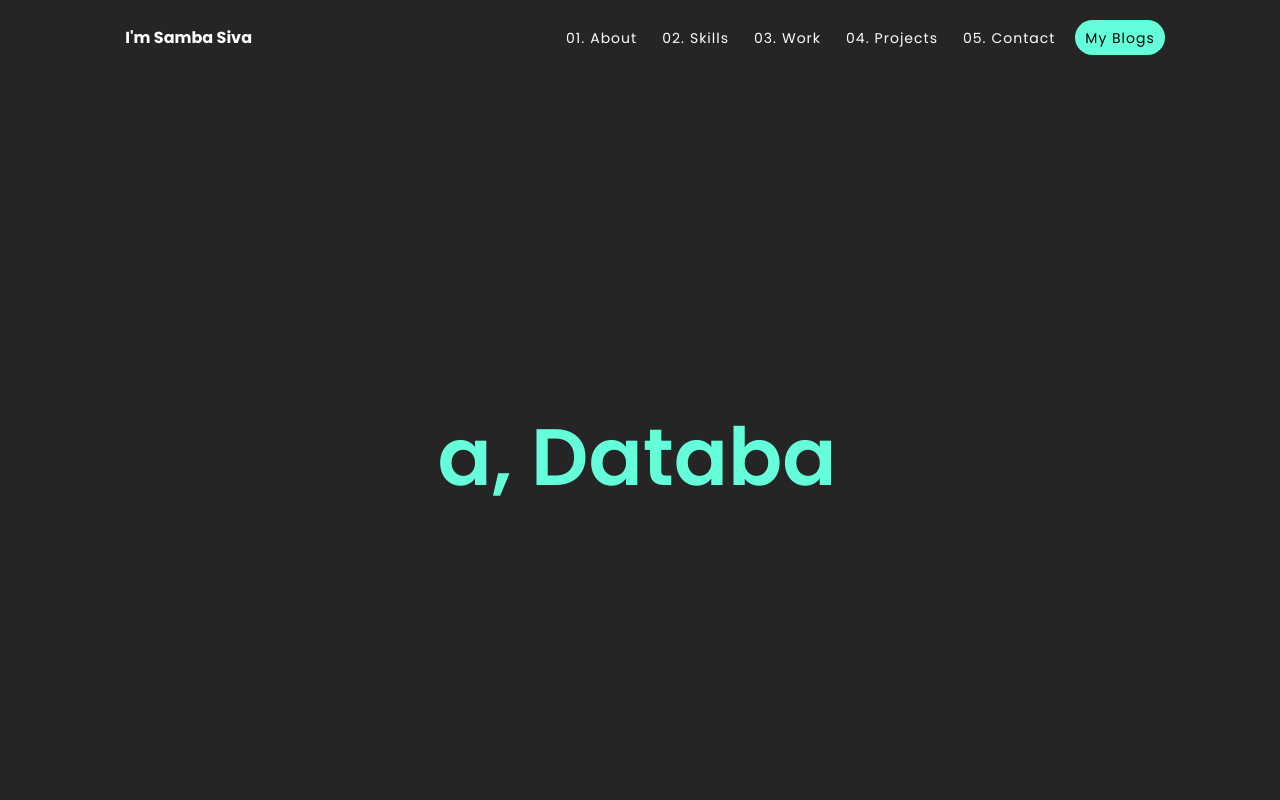
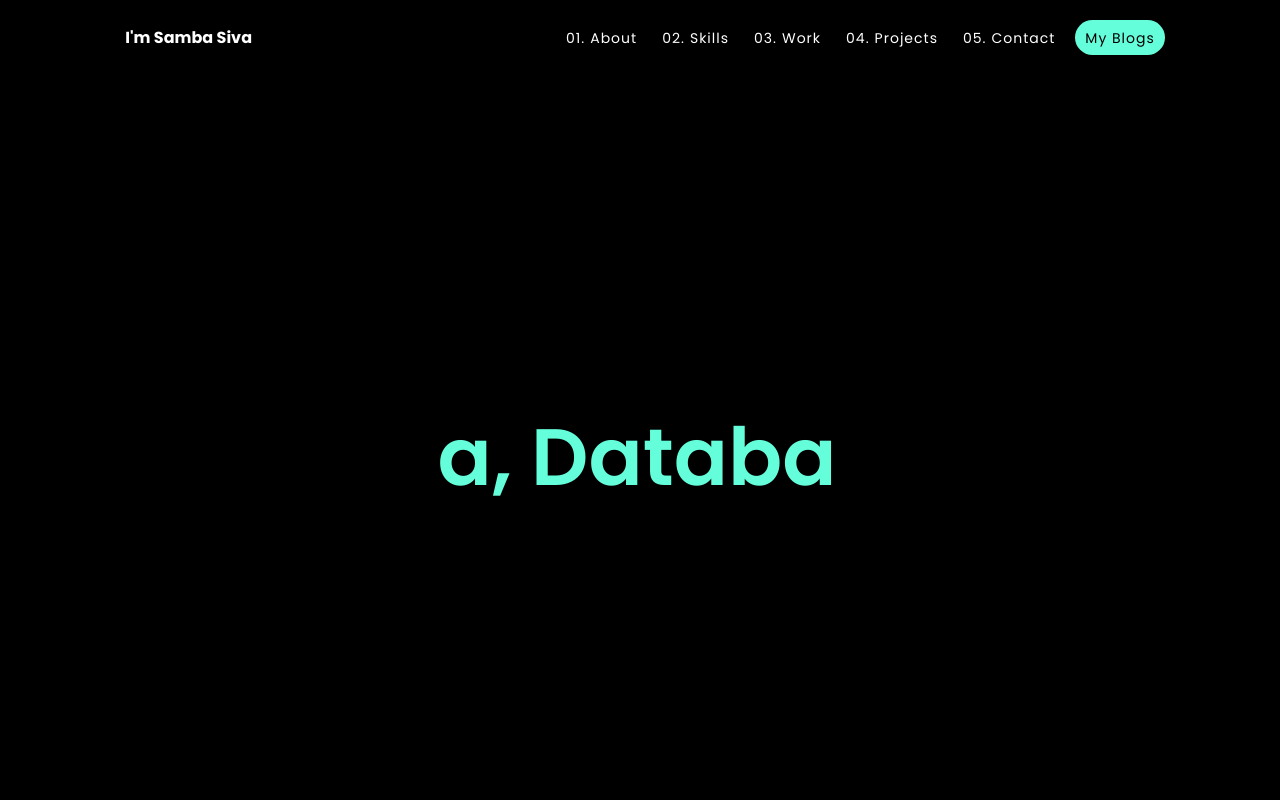
Before and after one commit to sambasivareddy-ch/sambasiva, a React (Create React App) app: page / in a window 1280 px wide. Shown: the top 800 px of the page. Built offline with nearby package versions, Linux system fonts and the light colour scheme.

Commit message:
Dark theme intensified

```diff
--- a/src/index.css
+++ b/src/index.css
@@ -14,7 +14,7 @@
   --green-color: #43a047;
   --white-color: #fff;
 
-  --primary-color: #252525;
+  --primary-color: #000;
   --primary-text: #FFFFFF;
   --secondary-text: #cacaca;
   --border-color: #585858;
```
